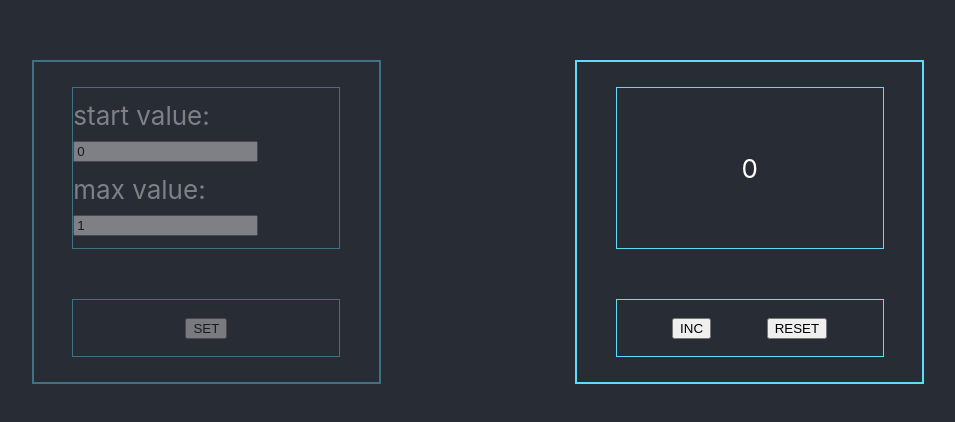
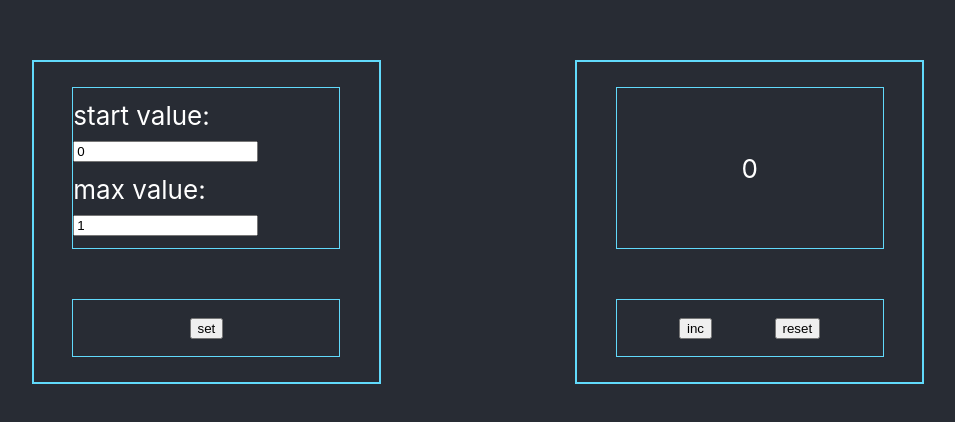
Before and after one commit to kotsur-vlad/counter, a React (Create React App) app: page / in a window 1280 px wide. Shown: the part 178-600 px from the top of the page, without its empty margins (162-1117 px from the left). Built offline with nearby package versions, Linux system fonts and the light colour scheme.

Commit message:
Add main methods

```diff
--- a/src/App.js
+++ b/src/App.js
@@ -7,21 +7,9 @@ import CounterPanel from "./components/CounterPanel";
 class App extends React.Component {
 
 	state = {
-		settingValues: [
-			{id: 1, title: "start value: ", type: "number", min: 0, value: 0},
-			{id: 2, title: "max value: ", type: "number", min: 1, value: 1}
-		],
-		buttonsValues: [
-			{id: 1, title: "SET"},
-			{id: 2, title: "INC"},
-			{id: 3, title: "RESET"}
-		],
+		counter: 0,
 		startValue: 0,
-		maxValue: 1,
-		counter: 0,
-		isMaxValue: false,
-		disabled: false,
-		isFirstPanelDisabled: true
+		maxValue: 5,
 	};
 
 	onIncClick = () => {
@@ -31,84 +19,21 @@ class App extends React.Component {
 			this.setState ({
 				counter: ++counter
 			})
-		} else {
-			this.setState ({
-				disabled: true,
-				isMaxValue: true
-			})
 		}
 	};
 
 	onResetClick = () => {
-		this.setState ({
-			counter: this.state.startValue,
-			disabled: false,
-			isMaxValue: false
-		});
-	}
-
-	onSetClick = () => {
-		this.state.settingValues.map (set => {
-			if (set.title === "start value: ") {
-				this.setState ({
-					counter: set.value,
-					startValue: set.value
-				});
-			} else if (set.title === "max value: ") {
-				this.setState ({
-					maxValue: set.value
-				});
-			}
-		});
-		this.setState ({
-			disabled: false
+		let startValue = this.state.startValue;
+		this.setState({
+			counter: startValue
 		})
 	};
-
-	changeValue = (settingId, newValue) => {
-		let newSettings = this.state.settingValues.map (set => {
-			if (set.id === settingId) {
-				return {...set, value: +newValue}
-			}
-			return set;
-		});
-		this.setState ({
-			settingValues: newSettings,
-			disabled: true
-		}, () => {
-			if (this.state.settingValues[0].value >= this.state.settingValues[1].value) {
-				console.log ("eafwe");
-			}
-		});
-	};
-
-	movingCursorOnBlocks11 = (element) => {
-		if (element) {
-			this.setState ({
-				isFirstPanelDisabled: false
-			})
-		}
-	};
-
-	movingCursorOnBlocks22 = (element) => {
-		if (element) {
-			this.setState ({
-				isFirstPanelDisabled: true
-			})
-		}
-	};
-
 
 	render = () => {
 		return (
 			<div className="App">
-				<SettingsPanel changeValue={this.changeValue} settingValues={this.state.settingValues}
-							   onSetClick={this.onSetClick} isFirstPanelDisabled={this.state.isFirstPanelDisabled}
-							   movingCursorOnBlocks11={this.movingCursorOnBlocks11}/>
-
-				<CounterPanel counter={this.state.counter} onIncClick={this.onIncClick} onResetClick={this.onResetClick}
-							  disabled={this.state.disabled} isMaxValue={this.state.isMaxValue} isFirstPanelDisabled={this.state.isFirstPanelDisabled}
-							  movingCursorOnBlocks22={this.movingCursorOnBlocks22}/>
+				<SettingsPanel/>
+				<CounterPanel counter={this.state.counter} onIncClick={this.onIncClick} onResetClick={this.onResetClick}/>
 			</div>
 		);
 	}
--- a/src/components/CounterPanel.js
+++ b/src/components/CounterPanel.js
@@ -2,26 +2,18 @@ import React from 'react';
 
 class CounterPanel extends React.Component {
 
-	onMouseOut = (e) => {
-		this.props.movingCursorOnBlocks22(e.target.className);
-		console.log (e.target.className);
-	};
-
 	render = () => {
 
-		let counterPanelClassName = !this.props.isFirstPanelDisabled ? "COUNTER_PANEL deactivated_panel" : "COUNTER_PANEL";
-		let counterClassName = this.props.isMaxValue ? "COUNTER max_counter_value" : "COUNTER";
+		return (
+			<div className="COUNTER_PANEL" >
 
-		return (
-			<div className={counterPanelClassName} onMouseOut={this.onMouseOut}>
-
-				<div className={counterClassName}>
+				<div className="COUNTER">
 					<span>{this.props.counter}</span>
 				</div>
 
 				<div className="CONTROL-BUTTONS">
-					<button onClick={this.props.onIncClick} disabled={this.props.disabled}>INC</button>
-					<button onClick={this.props.onResetClick}>RESET</button>
+					<button onClick={this.props.onIncClick}>inc</button>
+					<button onClick={this.props.onResetClick}>reset</button>
 				</div>
 
 			</div>
--- /dev/null
+++ b/src/components/SettingItem.js
@@ -0,0 +1,19 @@
+import React from 'react';
+
+class SettingItem extends React.Component {
+
+	onSettingChange = (e) => {
+		this.props.changeValue (this.props.setting.id, e.currentTarget.value)
+	};
+
+	render = () => {
+		return (
+			<div className="SETTING_VALUE">
+				<span>{this.props.setting.title}</span>
+				<input onChange={this.onSettingChange} type={this.props.setting.type} min={this.props.setting.min} value={this.props.setting.value}/>
+			</div>
+		);
+	}
+}
+
+export default SettingItem;
--- a/src/components/SettingValue.js
+++ /dev/null
@@ -1,21 +0,0 @@
-import React from 'react';
-
-class SettingValue extends React.Component {
-
-	onSettingChange = (e) => {
-		this.props.changeValue (this.props.settingValues.id, e.currentTarget.value);
-	};
-
-	render = () => {
-		return (
-			<div className="SETTING_VALUE">
-				<span>{this.props.settingValues.title}</span>
-				<input type={this.props.settingValues.type} min={this.props.settingValues.min}
-					   value={this.props.settingValues.value} onChange={this.onSettingChange}/>
-			</div>
-
-		);
-	}
-}
-
-export default SettingValue;
--- /dev/null
+++ b/src/components/Settings.js
@@ -0,0 +1,51 @@
+import React from 'react';
+import SettingItem from "./SettingItem";
+
+class Settings extends React.Component {
+
+	state = {
+		settingValues: [
+			{id: 1, title: "start value: ", type: "number", min: 0, value: 0},
+			{id: 2, title: "max value: ", type: "number", min: 1, value: 1}
+		],
+		startValue: 0,
+		maxValue: 1,
+		error: false
+	}
+
+	comparingValues = () => {
+		let arrValues = this.state.settingValues.map (set => {
+			return set.value;
+		})
+		if (arrValues[0] >= arrValues[1]) {
+			alert ("dfsgvrw")
+		}
+	};
+
+	changeValue = (settingId, newValue) => {
+		let newSettings = this.state.settingValues.map (set => {
+			if (set.id === settingId) {
+				return {...set, value: +newValue}
+			}
+			return set;
+		});
+		this.setState ({
+			settingValues: newSettings
+		}, () => {
+			this.comparingValues ()
+		})
+	};
+
+	render = () => {
+
+		let settings = this.state.settingValues.map (set => <SettingItem setting={set} changeValue={this.changeValue}/>)
+
+		return (
+			<div className="SETTINGS">
+				{settings}
+			</div>
+		);
+	}
+}
+
+export default Settings;
--- a/src/components/SettingsPanel.js
+++ b/src/components/SettingsPanel.js
@@ -1,30 +1,18 @@
 import React from 'react';
 
-import SettingValue from "./SettingValue";
+import Settings from "./Settings";
 
 class SettingsPanel extends React.Component {
 
-	onMouseOut = (e) => {
-		this.props.movingCursorOnBlocks11(e.target.className);
-		console.log (e.target.className);
-	};
-
 	render = () => {
 
-		let settings = this.props.settingValues.map (set => <SettingValue changeValue={this.props.changeValue}
-																		  settingValues={set}/>);
+		return (
+			<div className="SETTINGS_PANEL" >
 
-		let settingsPanelClassName = this.props.isFirstPanelDisabled ? "SETTINGS_PANEL deactivated_panel" : "SETTINGS_PANEL";
-
-		return (
-			<div className={settingsPanelClassName} onMouseOut={this.onMouseOut}>
-
-				<div className="SETTINGS">
-					{settings}
-				</div>
+				<Settings/>
 
 				<div className="SETUP-BUTTON">
-					<button onClick={this.props.onSetClick}>SET</button>
+					<button>set</button>
 				</div>
 
 			</div>
```
